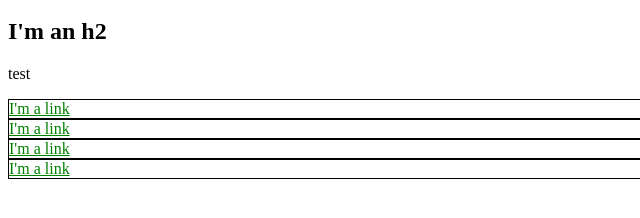
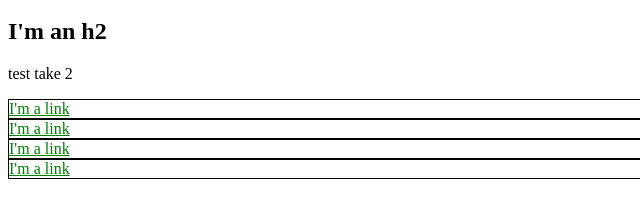
Before and after one commit to IkeCairns/ikecairns.github.io, a plain HTML site: page index.html in a window 1280 px wide. Shown: the part 136-354 px from the top of the page, 0-640 px from the left. Drawn offline with Linux system fonts and the light colour scheme.

Commit message:
Test take 2

```diff
--- a/index.html
+++ b/index.html
@@ -18,7 +18,7 @@
       </li>
     </ul>
     <h2>I'm an h2</h2>
-    <p>test</p>
+    <p>test take 2</p>
     <div style="border: 1px solid black;">
       <a href="https://example.com/" style="color: green;">I'm a link</a>
     </div>
```
